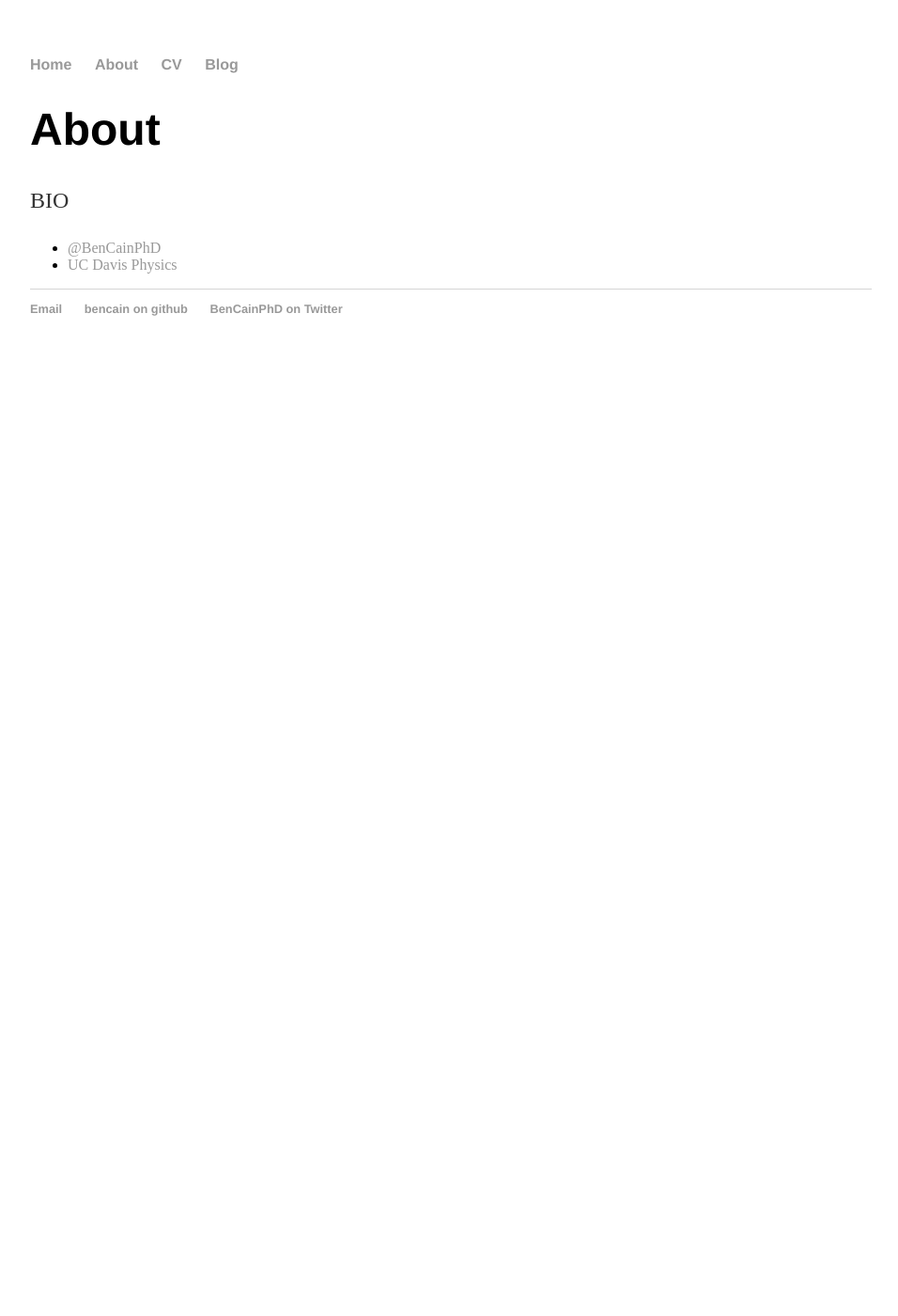
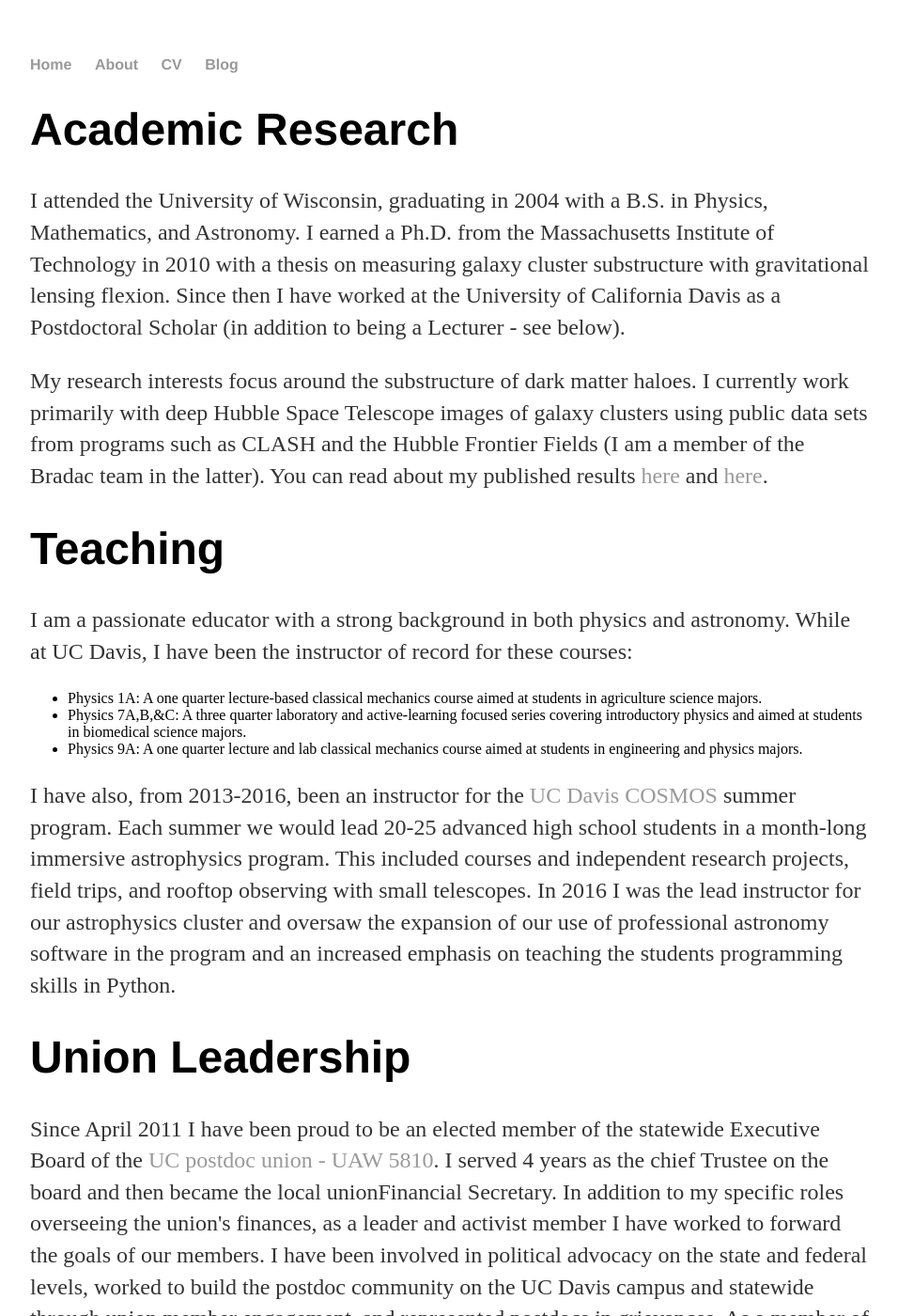
Before and after one commit to bencain/bencain.github.io, a Jekyll site: the page built from about/index.html, in a window 1280 px wide and 1400 px high. Shown: the whole window at 94% size, without its empty margins (160-1116 px from the left). Built offline with Jekyll 4.4.1, drawn with Linux system fonts in a browser that asks for light colours; some of the changed text lies outside the part shown.

Commit message:
content added

```diff
--- a/about/index.html
+++ b/about/index.html
@@ -4,12 +4,69 @@ title: About Benjamin Cain
 ---
 
 		<div class="about">
-			<h1>About</h1>
-			<p>BIO</p>
+			<h1>Academic Research</h1>
+			<p>I attended the University of Wisconsin, graduating in 2004 with
+			a B.S. in Physics, Mathematics, and Astronomy. I earned a Ph.D. from
+			the Massachusetts Institute of Technology in 2010 with a thesis on
+			measuring galaxy cluster substructure with gravitational lensing
+			flexion. Since then I have worked at the University of California
+			Davis as a Postdoctoral Scholar (in addition to being a Lecturer -
+			see below).</p>
+			<p>My research interests focus around the substructure of dark matter
+			haloes. I currently work primarily with deep Hubble Space Telescope
+			images of galaxy clusters using public data sets from programs such
+			as CLASH and the Hubble Frontier Fields (I am a member of the Bradac
+			team in the latter). You can read about my published results
+			<a href="https://arxiv.org/abs/1503.08218">here</a> and
+			<a href="https://arxiv.org/abs/1103.0551">here</a>.</p>
 
+			<h1>Teaching</h1>
+			<p>I am a passionate educator with a strong background in both
+			physics and astronomy. While at UC Davis, I have been the instructor
+			of record for these courses:
+			<ul>
+				<li>Physics 1A: A one quarter lecture-based classical mechanics
+				course aimed at students in agriculture science majors.</li>
+				<li>Physics 7A,B,&C: A three quarter laboratory and active-learning
+				focused series covering introductory physics and aimed at students
+				in biomedical science majors.</li>
+				<li>Physics 9A: A one quarter lecture and lab classical mechanics
+				course aimed at students in engineering and physics majors.</li>
+			</ul>
+			<p>I have also, from 2013-2016, been an instructor for the <a
+			href="http://cosmos.ucdavis.edu/">UC Davis COSMOS </a>summer program.
+			Each summer we would lead 20-25 advanced high school students in a
+			month-long immersive astrophysics program. This included courses and
+			independent research projects, field trips, and rooftop observing
+			with small telescopes. In 2016 I was the lead instructor for our
+			astrophysics cluster and oversaw the expansion of our use of
+			professional astronomy software in the program and an increased
+			emphasis on teaching the students programming skills in Python.</p>
+
+			<h1>Union Leadership</h1>
+			<p>Since April 2011 I have been proud to be an elected member of the
+			statewide Executive Board of the <a href="http://www.uaw5810.org">UC
+			postdoc union - UAW 5810</a>. I served 4 years as the chief Trustee
+			on the board and then became the local unionFinancial Secretary. In
+			addition to my specific roles overseeing the union's finances, as a
+			leader and activist member I have worked to forward the goals of our
+			members. I have been involved in political advocacy on the state and
+			federal levels, worked to build the postdoc community on the UC Davis
+			campus and statewide through union member engagement, and represented
+			postdocs in grievances.  As a member of the Executive Board, in 2015
+			and 2016, I was a member of the contract bargaining team for the
+			union. Through these two negotiations we successfully negotiated two
+			contracts that include groundbreaking expansions of postdoc rights
+			and benefits with no concessions.</p>
+
+			<h1>Community</h1>
+			<p>To be added...</p>
+
+			<h1>Online Footprint</h1>
 			<ul class="contacts">
-				<li><a href="https://twitter.com/BenCainPhD">@BenCainPhD</a></li>
-				<li><a href="http://physics.ucdavis.edu/">UC Davis Physics
-<!-- 				<li><a href="#">Another site you want to link to</a></li> -->
+				<li><a href="https://twitter.com/BenCainPhD">@BenCainPhD on Twitter</a></li>
+				<li><a href="https://github.com/bencain">bencain on github</a></li>
+				<li><a href="https://hub.docker.com/u/bcain/">bencain on dockerhub</a></li>
+				<li><a href="http://physics.ucdavis.edu/">UC Davis Physics</a></li>
 				</ul>
 		</div>
```
Also changed, not shown: index.html (+4 -4 lines).
